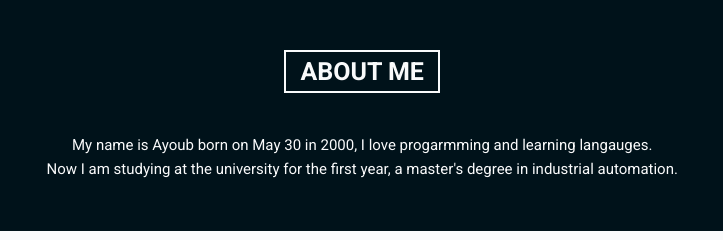
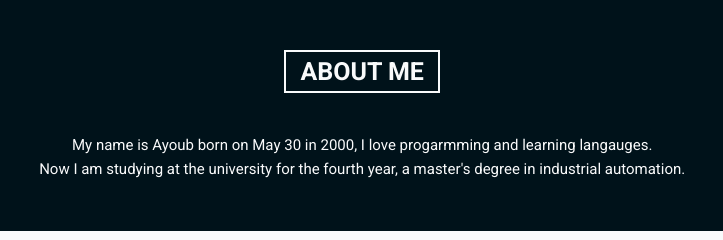
Before and after one commit to PO-KO/colleg-project, a plain HTML site: page index.html in a window 1280 px wide. Shown: the part 800-1040 px from the top of the page, 361-1084 px from the left. Drawn offline with Linux system fonts and the light colour scheme.

Commit message:
Update index.html

```diff
--- a/index.html
+++ b/index.html
@@ -44,7 +44,7 @@
           <h3 class="special-heading"><span>About me</span></h3>
           <p class="text">
             My name is Ayoub born on May 30 in 2000, I love progarmming and learning langauges.</br>
-            Now I am studying at the university for the first year, a master's degree in industrial automation.
+            Now I am studying at the university for the fourth year, a master's degree in industrial automation.
           </p>
         </div>
         <div id="skills" class="skills">
```
